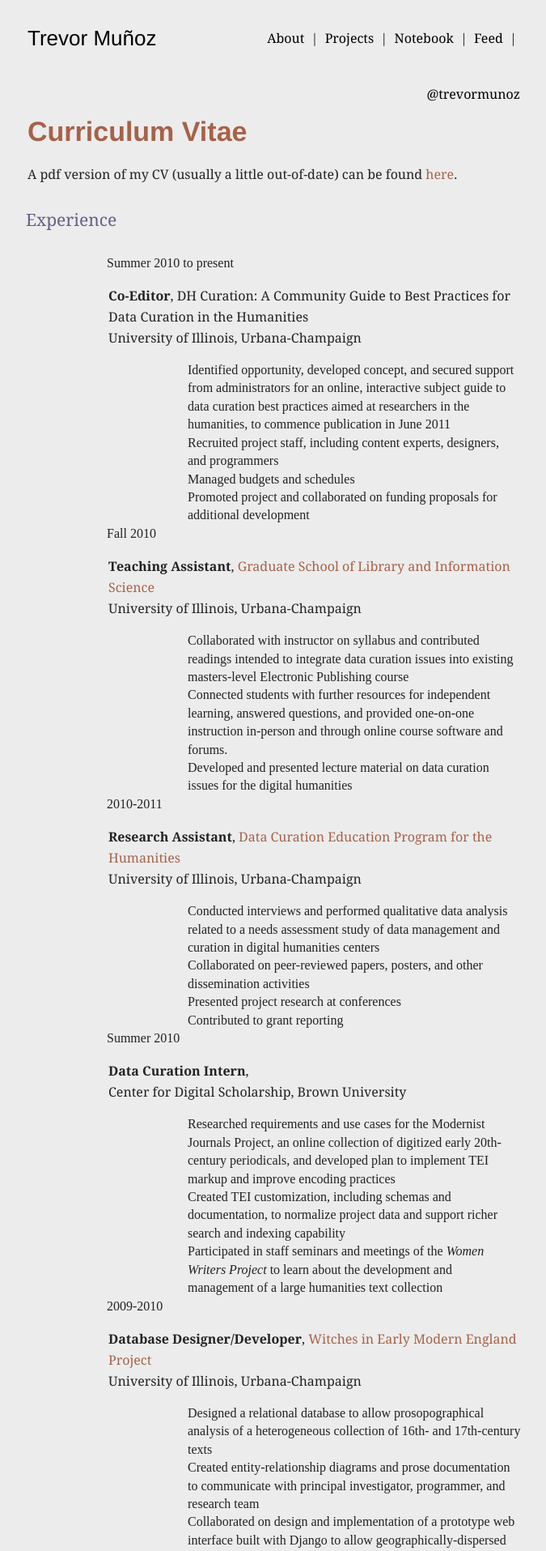
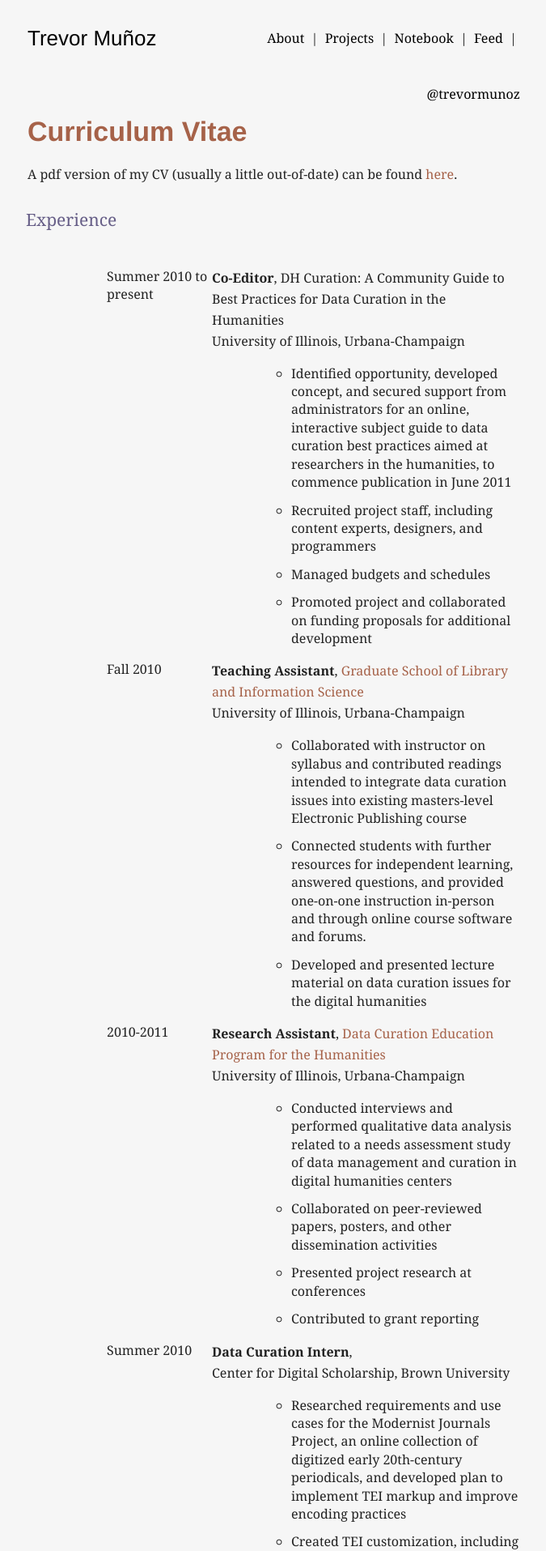
Before and after one commit to trevormunoz/calling-card, a Jekyll site: the page built from about/cv/index.html, in a window 1280 px wide. Shown: the top 1915 px of the page at 81% size, without its empty margins (302-977 px from the left). Built offline with Jekyll 4.4.1, drawn with Linux system fonts in a browser that asks for light colours; nearby versions of some CDN libraries; Markdown is read by kramdown in place of the engine named in the settings.

Commit message:
Change background color to off white; styles for HTML CV

```diff
--- a/css/main.css
+++ b/css/main.css
@@ -4,7 +4,7 @@ body {
   font: normal 100%;
   line-height: 1.4em;
   min-width: 612px;
-  background-color: #ececec;
+  background-color: #f6f6f6;
 }
 body a {
   text-decoration: none;
@@ -279,3 +279,22 @@ body .site .wrapper .footer .tool a {
   left: 175px;
   opacity: 0.7;
 }
+.dateSidebar {
+  float: left;
+  width: 25%;
+  padding-top: 1em;
+  font-family: "ff-tisa-web-pro-1", "ff-tisa-web-pro-2", Georgia, serif;
+}
+.cvItem {
+  float: left;
+  width: 75%;
+}
+.cvSectionContent ul li {
+  list-style-type: none;
+  font-family: "ff-tisa-web-pro-1", "ff-tisa-web-pro-2", Georgia, serif;
+}
+body .site .content .cvSectionContent ul li .cvItem ul li {
+  list-style-type: circle;
+  margin-top: 0.75em;
+  font-family: "ff-tisa-web-pro-1", "ff-tisa-web-pro-2", Georgia, serif;
+}
```
Also changed, not shown: css/main.less (+26 -1 lines).
